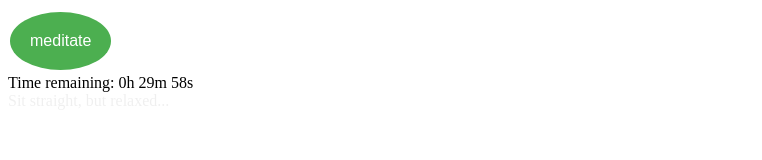
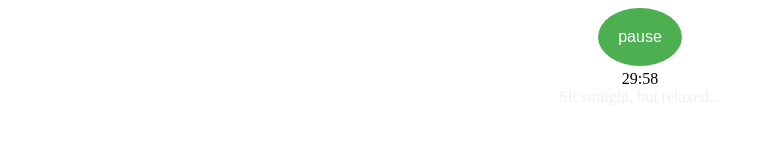
Before and after one commit to zenmark29/zenmark29.github.io, a plain HTML site: page meditation/index.html in a window 1280 px wide. Both pictures are taken after a click on the button "meditate". Shown: the whole page, without its empty margins (0-762 px from the left). Drawn offline with Linux system fonts and the light colour scheme.

Commit message:
updated application

```diff
--- a/meditation/index.html
+++ b/meditation/index.html
@@ -16,6 +16,7 @@
             font-size: 16px;
             margin: 4px 2px;
             cursor: pointer;
+            align-items: center;
         }
 
         .button5 {
@@ -23,11 +24,33 @@
         }
     </style>
     <script>
+        var x;
+        var startMinutes;
+        var holdMinutes;
+        function pause(){
+            clearTimeout(x);
+            document.getElementById("timer_display").innerHTML = "stopped...";
+            document.getElementById('messages').innerHTML = '';
+            document.getElementById("start_button").style="display: block";
+            document.getElementById("stop_button").style="display: none";
+
+        }
+
+
+
         function meditate() {
+            document.getElementById("start_button").style="display: none";
+            document.getElementById("stop_button").style="display: block";
             var messageElement = document.getElementById('messages');
             var messageId = 0;
-            var startMinutes = document.getElementById('minutes').value;
-            var holdMinutes = startMinutes;
+            var startMinutes;
+            try {
+                startMinutes = document.getElementById('minutes').value;
+            } catch (err){
+                startMinutes = holdMinutes + 1;
+            }
+
+             holdMinutes = startMinutes;
             // Set the date we're counting down to
             var countDownDate = new Date();
             var holdSeconds = 0;
@@ -38,7 +61,7 @@
             var countDownDate = countDownDate.getTime();
 
             // Update the count down every 1 second
-            var x = setInterval(function() {
+             x = setInterval(function() {
 
                 // Get todays date and time
                 var now = new Date().getTime();
@@ -53,10 +76,9 @@
                 var seconds = Math.floor((distance % (1000 * 60)) / 1000);
 
                 // Display the result in the element with id="timer_display"
-                document.getElementById("timer_display").innerHTML = "Time remaining: " + hours + "h " +
-                    minutes + "m " + seconds + "s ";
+                document.getElementById("timer_display").innerHTML = minutes + ":" + seconds ;
                 if (seconds !== holdSeconds) {
-                    console.log("seconds = " + seconds);
+                    //console.log("seconds = " + seconds);
                     holdSeconds = seconds;
                     if (seconds < 30) {
                         opacity -= opacityChangeConstant;
@@ -95,9 +117,10 @@
         var messages = ["Sit straight, but relaxed...", "Let your body relax...", "Focus on the breath...", "Simply observe the flow of thoughts, while staying aware...", "This moment, just being is enough...", "It is OK to take care of yourself..."];
     </script>
 </head>
-<div id="meditate"><button onclick="meditate()" class="button button5">meditate</button></div>
-<div id="timer_display"><input id="minutes" type="number" min="1" max="2" value="30" item-width="3"></div>
-<div id="your_streak"></div>
-<div id="messages">Welcome to your meditation...</div>
+<div id="meditate" align="center"><button id="start_button" onclick="meditate()" class="button button5" style="display: block;">meditate</button></div>
+<div id="pause" align="center"><button id="stop_button" onclick="pause()" class="button button5" style="display: none">pause</button></div>
+<div id="timer_display" align="center"><input id="minutes" type="number" min="1" max="2" value="30" item-width="3" ></div>
+<div id="your_streak" align="center"></div>
+<div id="messages" align="center">Welcome to your meditation...</div>
 
 </html>
```
